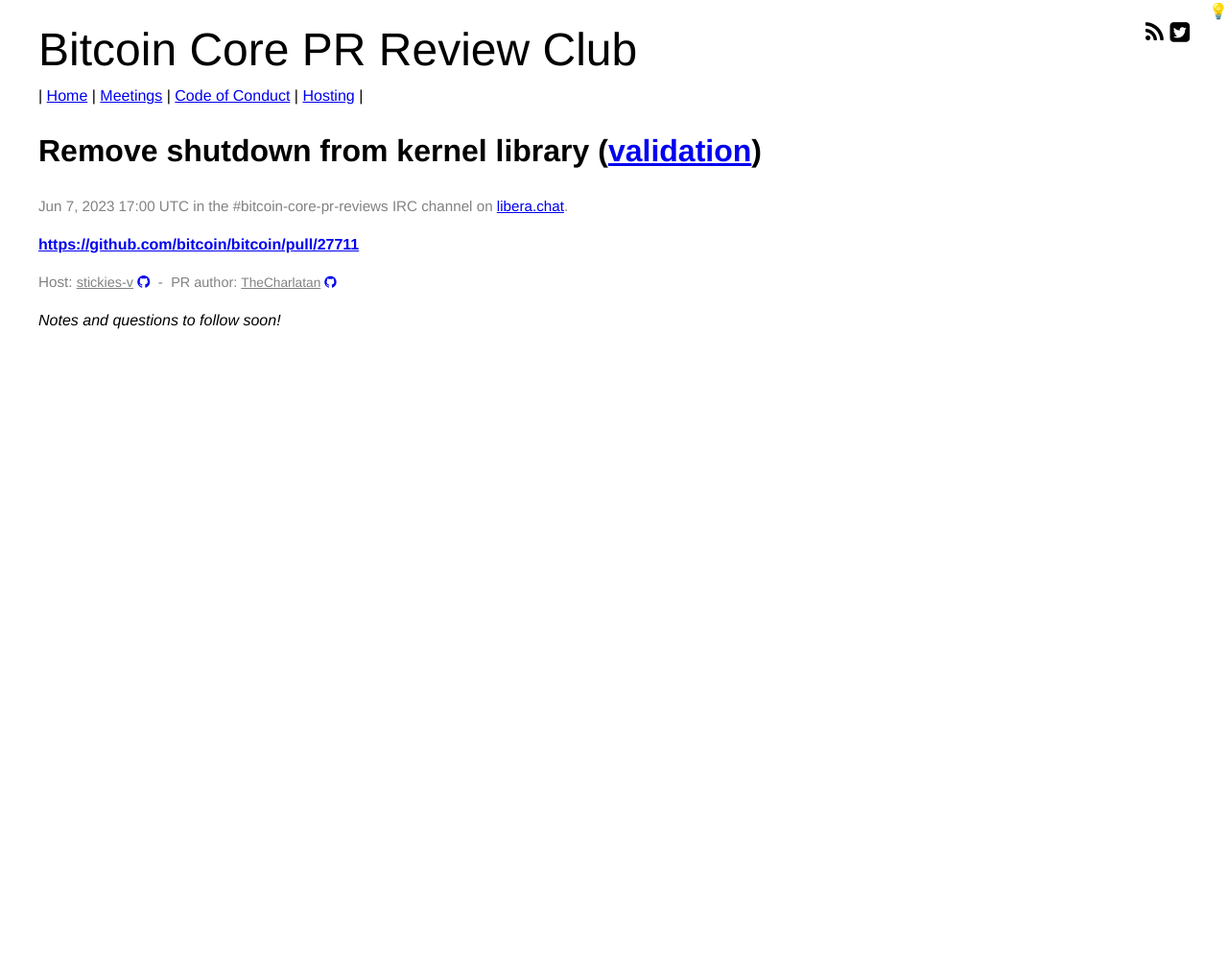
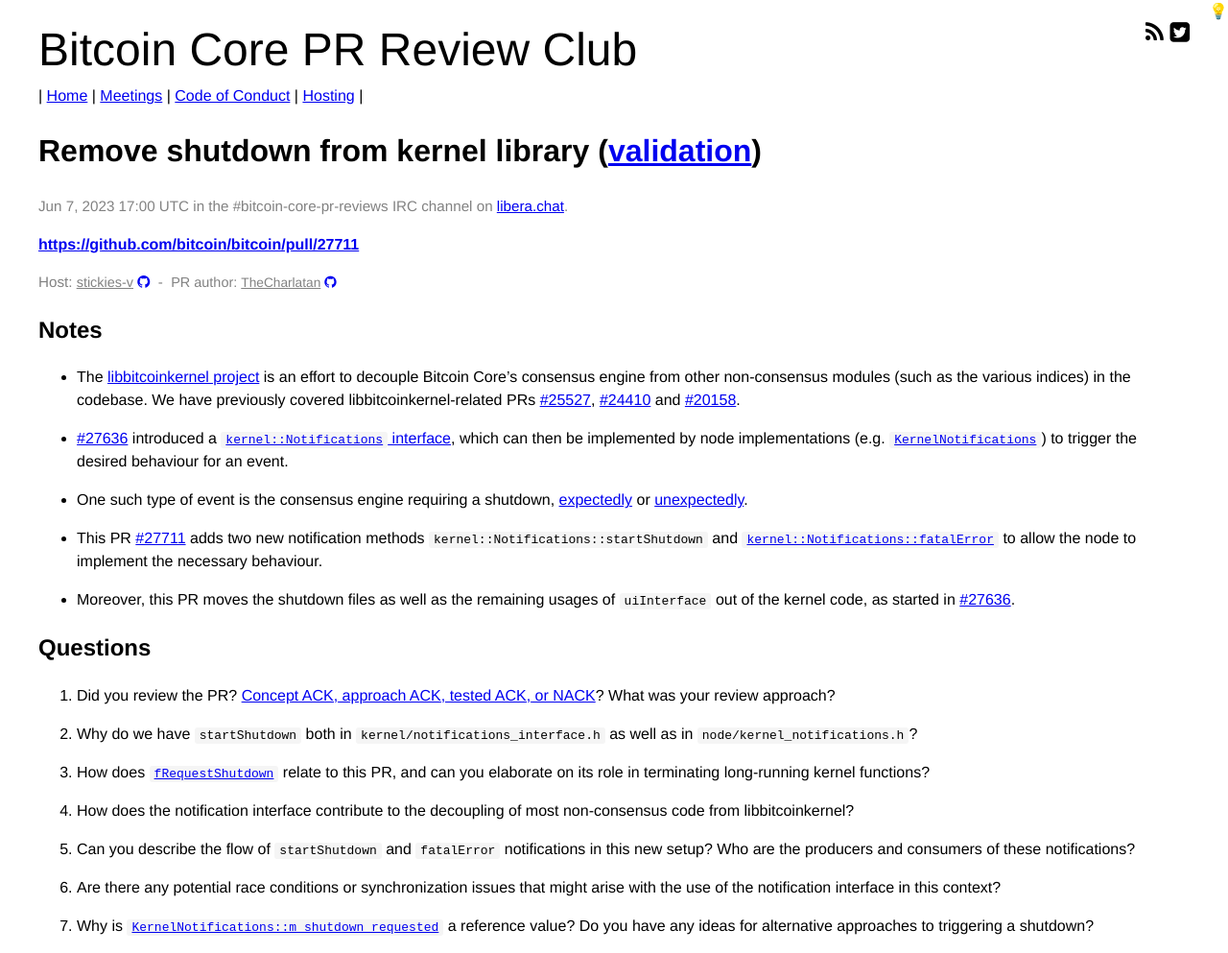
Before and after one commit to bitcoin-core-review-club/website, a Jekyll site: the page built from _posts/2023-06-07-#27711.md, in a window 1280 px wide. Shown: the whole page at 96% size. Built offline with Jekyll 4.4.1, drawn with Linux system fonts in a browser that asks for light colours; before the commit the page ends 916 px from its top, so only the background shows below that.

Commit message:
add notes and questions for n27711

```diff
--- a/_posts/2023-06-07-#27711.md
+++ b/_posts/2023-06-07-#27711.md
@@ -7,20 +7,36 @@
 components: ["validation"]
 host: stickies-v
 status: upcoming
-commit:
+commit: a6a3c3245303d05917c04460e71790e33241f3b5
 ---
 
-_Notes and questions to follow soon!_
-
-<!-- TODO: Before meeting, add notes and questions
 ## Notes
 
+- The [libbitcoinkernel project](https://github.com/bitcoin/bitcoin/issues/27587) is an effort to decouple Bitcoin Core’s consensus engine from other non-consensus modules (such as the various indices) in the codebase. We have previously covered libbitcoinkernel-related PRs [#25527](/25527), [#24410](/24410) and [#20158](/20158).
 
+- [#27636](https://github.com/bitcoin/bitcoin/pull/27636) introduced a [`kernel::Notifications` interface](https://github.com/bitcoin/bitcoin/blob/b22408df162a224d94ac54e8443b57ef3fd2ca72/src/kernel/notifications_interface.h#L21), which can then be implemented by node implementations (e.g. [`KernelNotifications`](https://github.com/bitcoin/bitcoin/blob/b22408df162a224d94ac54e8443b57ef3fd2ca72/src/node/kernel_notifications.h#L18)) to trigger the desired behaviour for an event.
+
+- One such type of event is the consensus engine requiring a shutdown, [expectedly](https://github.com/bitcoin/bitcoin/blob/b22408df162a224d94ac54e8443b57ef3fd2ca72/src/node/blockstorage.cpp#L939) or [unexpectedly](https://github.com/bitcoin/bitcoin/blob/b22408df162a224d94ac54e8443b57ef3fd2ca72/src/node/chainstate.cpp#L210).
+
+- This PR [#27711](https://github.com/bitcoin/bitcoin/pull/27711) adds two new notification methods `kernel::Notifications::startShutdown`[](https://github.com/TheCharlatan/bitcoin/commit/a6a3c3245303d05917c04460e71790e33241f3b5#diff-6f5e5a92ba752d079eddefda2bb7a4432c853712d10878369ffd36f45fca204dR45) and [`kernel::Notifications::fatalError`](https://github.com/TheCharlatan/bitcoin/commit/2db5ddf52b4b8100b03c1235d3e94a00d66a16cb#diff-6f5e5a92ba752d079eddefda2bb7a4432c853712d10878369ffd36f45fca204dR36) to allow the node to implement the necessary behaviour.
+
+- Moreover, this PR moves the shutdown files as well as the remaining usages of `uiInterface` out of the kernel code, as started in [#27636](https://github.com/bitcoin/bitcoin/pull/27636).
 
 ## Questions
 
 1. Did you review the PR? [Concept ACK, approach ACK, tested ACK, or NACK](https://github.com/bitcoin/bitcoin/blob/master/CONTRIBUTING.md#peer-review)? What was your review approach?
--->
+
+1. Why do we have `startShutdown` both in `kernel/notifications_interface.h` as well as in `node/kernel_notifications.h`?
+
+1. How does [`fRequestShutdown`](https://github.com/bitcoin/bitcoin/blob/b22408df162a224d94ac54e8443b57ef3fd2ca72/src/shutdown.cpp#L35) relate to this PR, and can you elaborate on its role in terminating long-running kernel functions?
+
+1. How does the notification interface contribute to the decoupling of most non-consensus code from libbitcoinkernel?
+
+1. Can you describe the flow of `startShutdown` and `fatalError` notifications in this new setup? Who are the producers and consumers of these notifications?
+
+1. Are there any potential race conditions or synchronization issues that might arise with the use of the notification interface in this context?
+
+1. Why is [`KernelNotifications::m_shutdown_requested`](https://github.com/bitcoin-core-review-club/bitcoin/commit/2db5ddf52b4b8100b03c1235d3e94a00d66a16cb#diff-04e685224f1ac5bfd91d47d8d7528a2e44f94fab5535d4b6b5af79b5a13aeb93R94) a reference value? Do you have any ideas for alternative approaches to triggering a shutdown?
 
 
 <!-- TODO: After meeting, uncomment and add meeting log between the irc tags
```
